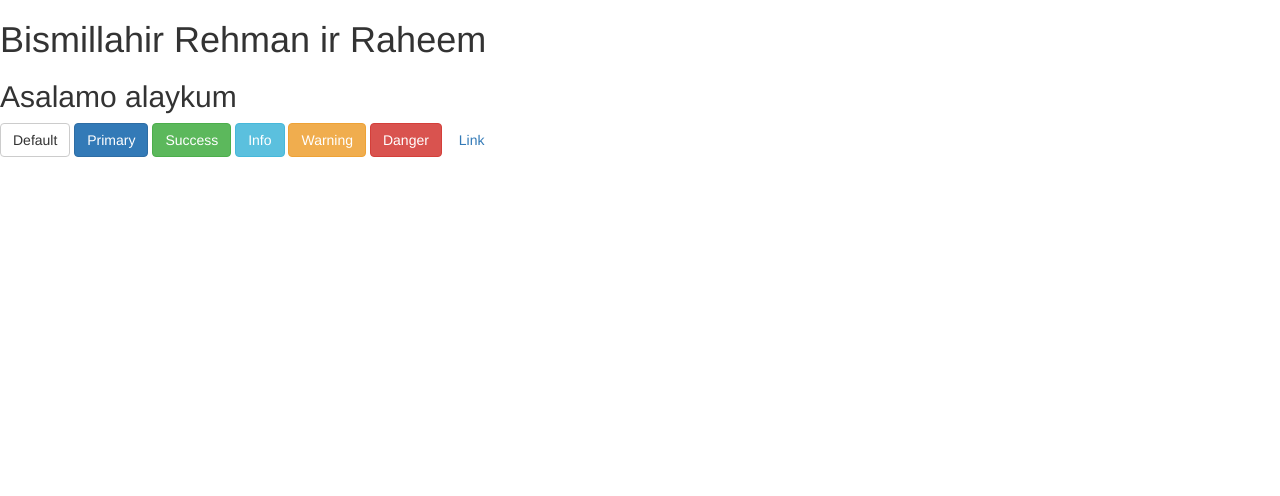
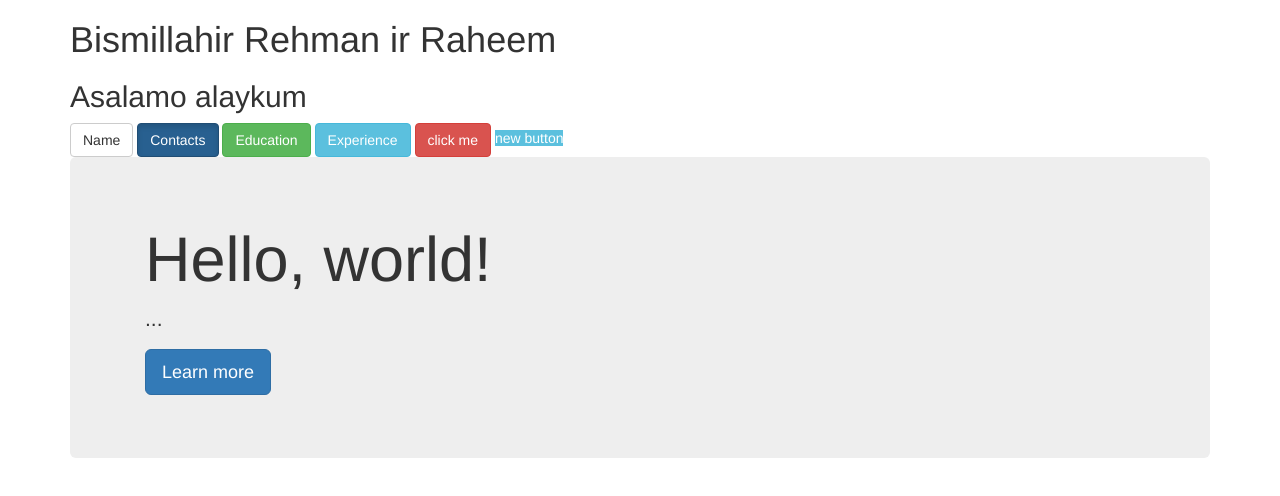
Before and after one commit to rohailkhan/bootstrap, a plain HTML site: page index.html in a window 1280 px wide. Drawn offline with nearby package versions, Linux system fonts and the light colour scheme.

Commit message:
Added Jumbotron

```diff
--- a/index.html
+++ b/index.html
@@ -5,28 +5,32 @@
 	<link rel="stylesheet" href="https://maxcdn.bootstrapcdn.com/bootstrap/3.3.7/css/bootstrap.min.css" integrity="sha384-BVYiiSIFeK1dGmJRAkycuHAHRg32OmUcww7on3RYdg4Va+PmSTsz/K68vbdEjh4u" crossorigin="anonymous">
 </head>
 <body>
+<div class="container">
 <h1> Bismillahir Rehman ir Raheem</h1>
 <h2>Asalamo alaykum</h2>
 <!-- Standard button -->
-<button type="button" class="btn btn-default">Default</button>
+<button type="button" class="btn btn-default">Name</button>
 
 <!-- Provides extra visual weight and identifies the primary action in a set of buttons -->
-<button type="button" class="btn btn-primary">Primary</button>
+<button type="button" class="btn btn-primary active">Contacts</button>
 
 <!-- Indicates a successful or positive action -->
-<button type="button" class="btn btn-success">Success</button>
+<button type="button" class="btn btn-success ">Education</button>
 
 <!-- Contextual button for informational alert messages -->
-<button type="button" class="btn btn-info">Info</button>
 
-<!-- Indicates caution should be taken with this action -->
-<button type="button" class="btn btn-warning">Warning</button>
+<button type="button" class="btn btn-info">Experience</button>
+<button class="btn btn-danger"> click me</button>
+<a href="http://getbootstrap.com/css/#buttons" class="btn-info  btn-success ">new button</a>
 
-<!-- Indicates a dangerous or potentially negative action -->
-<button type="button" class="btn btn-danger">Danger</button>
-
-<!-- Deemphasize a button by making it look like a link while maintaining button behavior -->
-<button type="button" class="btn btn-link">Link</button>
+<div class="jumbotron">
+<div class="container">
+  <h1>Hello, world!</h1>
+  <p>...</p>
+  <p><a class="btn btn-primary btn-lg" href="http://yahoo.com" role="button btn-danger">Learn more</a></p>
+  </div>
+</div>
+</div>
 
 </body>
 </html>
```
